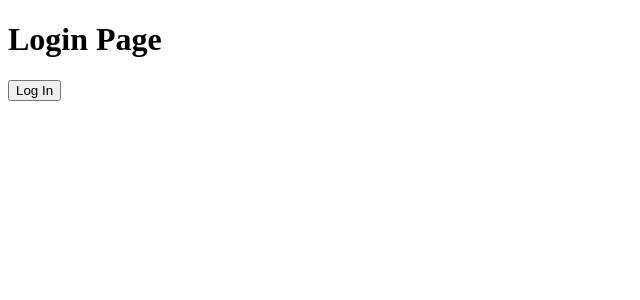
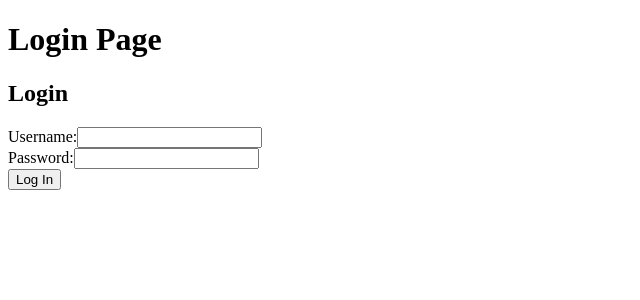
Before and after one commit to vinaygahlawat/investment-portfolio-helper-app, a React (Vite) app in the folder client/: page /login in a window 1280 px wide. Shown: the top 300 px of the page, without its empty margins (0-640 px from the left). Built offline with nearby package versions, Linux system fonts and the light colour scheme.

Commit message:
Create a LoginForm component to use with the login page, and integrated with backend login API endpoint. Storing JWT in local storage upon successful login, and clearing JWT on logout.

```diff
--- a/client/src/authContext.tsx
+++ b/client/src/authContext.tsx
@@ -1,38 +1,44 @@
-import React, { createContext, useState, useContext, useEffect } from "react";
+import React, { createContext, useState, useContext } from "react";
 
 interface AuthContextType {
   isLoggedIn: boolean;
-  login: () => void;
+  login: (token: string) => void;
   logout: () => void;
+  authToken: string | null;
 }
 
-const AuthContext = createContext<AuthContextType | undefined>(undefined);
+const AuthContext = createContext<AuthContextType>({
+  isLoggedIn: false,
+  login: () => {},
+  logout: () => {},
+  authToken: null,
+});
 
 export const AuthProvider: React.FC<{ children: React.ReactNode }> = ({
   children,
 }) => {
-  const [isLoggedIn, setIsLoggedIn] = useState(() => {
-    const storedIsLoggedIn = localStorage.getItem("isLoggedIn");
-    return storedIsLoggedIn === "true" || false;
-  });
+  const [isLoggedIn, setIsLoggedIn] = useState(
+    localStorage.getItem("authToken") ? true : false
+  );
+  const [authToken, setAuthToken] = useState<string | null>(
+    localStorage.getItem("authToken")
+  );
 
-  useEffect(() => {
-    localStorage.setItem("isLoggedIn", String(isLoggedIn));
-  }, [isLoggedIn]);
-
-  const login = () => {
-    console.log("AuthContext: Logging in - setting isLoggedIn to true");
+  const login = (token: string) => {
+    console.log("AuthContext: Logging in.");
+    localStorage.setItem("authToken", token);
     setIsLoggedIn(true);
   };
 
   const logout = () => {
-    console.log("AuthContext: Logging out - setting isLoggedIn to false");
+    console.log("AuthContext: Logging out.");
+    localStorage.removeItem("authToken");
+    setAuthToken(null);
     setIsLoggedIn(false);
-    localStorage.removeItem("isLoggedIn");
   };
 
   return (
-    <AuthContext.Provider value={{ isLoggedIn, login, logout }}>
+    <AuthContext.Provider value={{ isLoggedIn, login, logout, authToken }}>
       {children}
     </AuthContext.Provider>
   );
--- /dev/null
+++ b/client/src/components/LoginForm.tsx
@@ -0,0 +1,68 @@
+import React, { FormEvent, useState } from "react";
+import { useAuth } from "../authContext";
+
+function LoginForm() {
+  const API_BASE_URL = `http://127.0.0.1:5001/api`;
+  const [username, setUsername] = useState(" ");
+  const [password, setPassword] = useState(" ");
+  const [errorMessage, setErrorMessage] = useState(" ");
+  const { login } = useAuth();
+
+  const handleSubmit = async (event: FormEvent) => {
+    event.preventDefault();
+    console.log("Login attempted with:", { username, password });
+    setErrorMessage("");
+
+    try {
+      const response = await fetch(`${API_BASE_URL}/auth/login`, {
+        method: "POST",
+        headers: {
+          "Content-Type": "application/json",
+        },
+        body: JSON.stringify({ username, password }),
+      });
+
+      if (response.ok) {
+        const data = await response.json();
+        const token = data.token;
+        login(token);
+      } else {
+        const errorData = await response.json();
+        setErrorMessage(errorData || "Login Failed.");
+      }
+    } catch (error) {
+      setErrorMessage("Network error. Please try again.");
+      console.error("Login error: ", error);
+    }
+  };
+
+  return (
+    <div>
+      <h2>Login</h2>
+      {errorMessage && <p style={{ color: "red" }}>{errorMessage}</p>}
+      <form onSubmit={handleSubmit}>
+        <div>
+          <label htmlFor="username">Username:</label>
+          <input
+            type="text"
+            id="username"
+            value={username}
+            onChange={(e) => setUsername(e.target.value)}
+          />
+        </div>
+        <div>
+          <label htmlFor="password">Password:</label>
+          <input
+            type="text"
+            id="password"
+            value={password}
+            onChange={(e) => setPassword(e.target.value)}
+          />
+        </div>
+        <button type="submit">Log In</button>
+      </form>
+    </div>
+  );
+}
+
+export default LoginForm;
--- a/client/src/pages/LoginPage.tsx
+++ b/client/src/pages/LoginPage.tsx
@@ -2,9 +2,10 @@ import React from "react";
 import { useEffect } from "react";
 import { useAuth } from "../authContext";
 import { useNavigate } from "react-router-dom";
+import LoginForm from "../components/LoginForm";
 
 const LoginPage: React.FC = () => {
-  const { login, isLoggedIn } = useAuth();
+  const { isLoggedIn } = useAuth();
   const navigate = useNavigate();
 
   useEffect(() => {
@@ -18,16 +19,10 @@ const LoginPage: React.FC = () => {
     }
   }, [isLoggedIn, navigate]);
 
-  const handleLogin = () => {
-    console.log("Login page: handleLogin called.");
-    login();
-    navigate("/dashboard");
-  };
-
   return (
     <div>
       <h1>Login Page</h1>
-      <button onClick={handleLogin}>Log In</button>
+      <LoginForm />
     </div>
   );
 };
```
